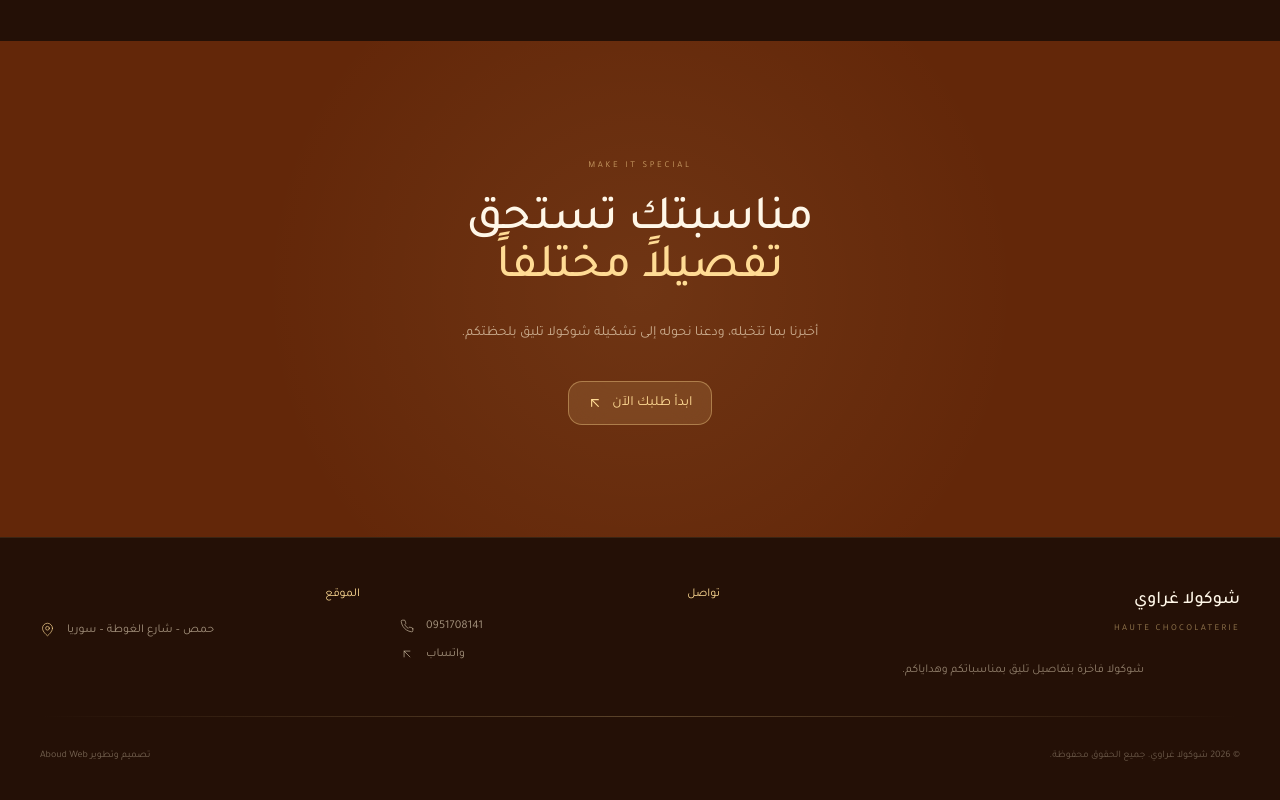
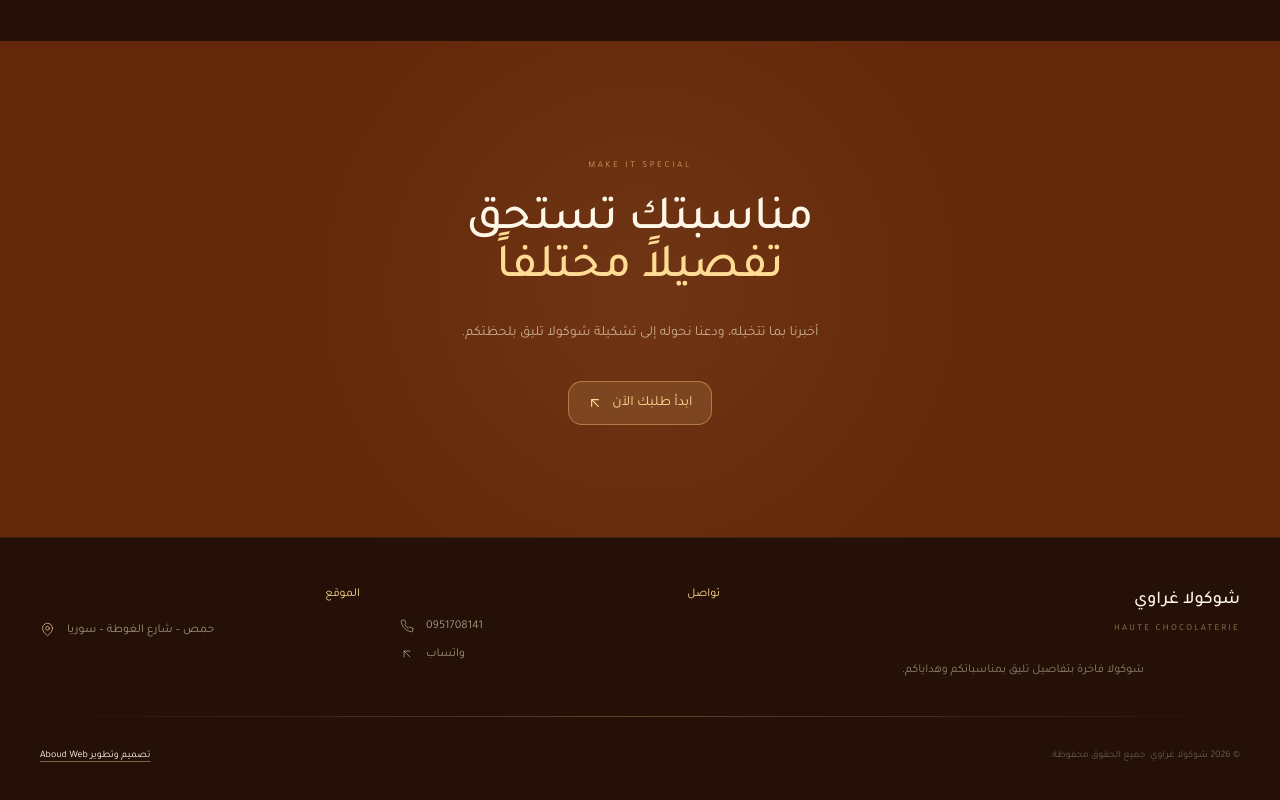
Before and after one commit to 7mud2007a/Tjreb, a React (Vite) app: page / in a window 1280 px wide. Shown: the part 7428-8228 px from the top of the page. Built offline with nearby package versions, Linux system fonts and the light colour scheme.

Commit message:
Update footer link styles for better visibility

```diff
--- a/src/components/Footer.jsx
+++ b/src/components/Footer.jsx
@@ -68,7 +68,7 @@ export default function Footer() {
             href="https://aboudweb.onrender.com"
             target="_blank"
             rel="noopener noreferrer"
-            className="text-[10px] text-[#D8C8AE]/45 transition hover:text-[#FFDB94]"
+            className="text-[10px] text-[#FFF7E8] underline underline-offset-4 decoration-[#FFDB94]/40 transition hover:text-[#FFDB94]"
           >
             تصميم وتطوير Aboud Web
           </a>
```
